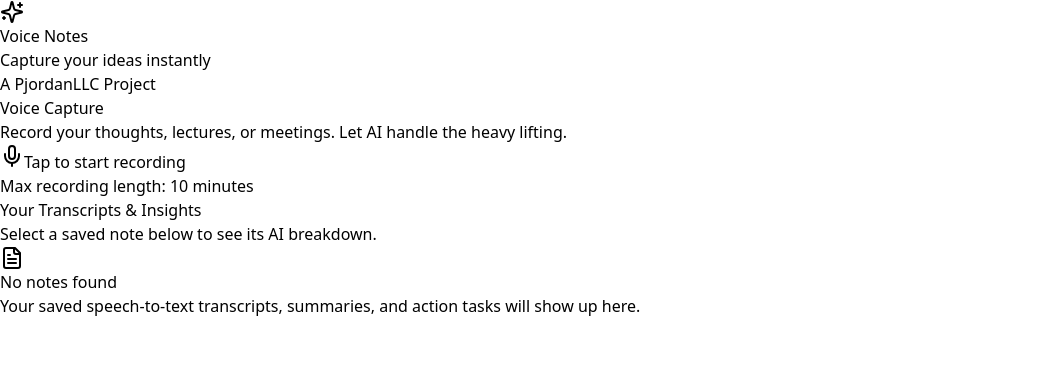
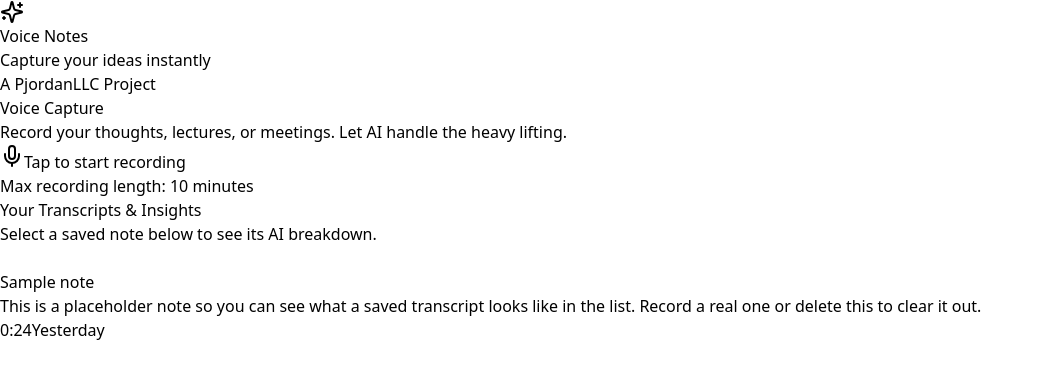
Before and after one commit to Phillipj1/votenotetracker-app, a React (Vite) app in the folder client/: page / in a window 1280 px wide. Shown: the top 378 px of the page, without its empty margins (0-1043 px from the left). Built offline with nearby package versions, Linux system fonts and the light colour scheme.

Commit message:
Update Layout

```diff
--- a/client/src/App.tsx
+++ b/client/src/App.tsx
@@ -1,8 +1,104 @@
 import React, { useState } from 'react';
 import { Mic, FileText, Sparkles, Folder } from 'lucide-react';
 
+
+// ---------------------------------------------
+// Simple inline icons (no extra package needed)
+// ---------------------------------------------
+// These replace Play / Pencil / Trash2 from lucide-react in case that
+// package version doesn't have them available in this project.
+function PlayIcon({ className }: { className?: string }) {
+  return (
+    <svg className={className} viewBox="0 0 24 24" fill="currentColor">
+      <polygon points="6,4 20,12 6,20" />
+    </svg>
+  );
+}
+
+function PencilIcon({ className }: { className?: string }) {
+  return (
+    <svg className={className} viewBox="0 0 24 24" fill="none" stroke="currentColor" strokeWidth={2}>
+      <path d="M11 4H4a2 2 0 0 0-2 2v14a2 2 0 0 0 2 2h14a2 2 0 0 0 2-2v-7" />
+      <path d="M18.5 2.5a2.12 2.12 0 0 1 3 3L12 15l-4 1 1-4z" />
+    </svg>
+  );
+}
+
+function TrashIcon({ className }: { className?: string }) {
+  return (
+    <svg className={className} viewBox="0 0 24 24" fill="none" stroke="currentColor" strokeWidth={2}>
+      <polyline points="3 6 5 6 21 6" />
+      <path d="M19 6l-1 14a2 2 0 0 1-2 2H8a2 2 0 0 1-2-2L5 6" />
+      <path d="M10 11v6M14 11v6" />
+      <path d="M9 6V4a1 1 0 0 1 1-1h4a1 1 0 0 1 1 1v2" />
+    </svg>
+  );
+}
+
+// ---------------------------------------------
+// TYPE for a single saved note
+// ---------------------------------------------
+// Swap/extend this later once real transcription + audio storage is wired up.
+interface Note {
+  id: number;
+  title: string;
+  text: string;
+  duration: string; // e.g. "0:51"
+  date: string; // e.g. "Jul 4"
+}
+
 export default function App() {
   const [isRecording, setIsRecording] = useState(false);
+
+  // Holds all saved notes. Starts with one sample note so you can SEE the
+  // card design right away. Delete this sample note (or clear the array)
+  // once you wire up real recording/transcription.
+  const [notes, setNotes] = useState<Note[]>([
+    {
+      id: 1,
+      title: "Sample note",
+      text: "This is a placeholder note so you can see what a saved transcript looks like in the list. Record a real one or delete this to clear it out.",
+      duration: "0:24",
+      date: "Yesterday",
+    },
+  ]);
+
+  // Called when the mic button is clicked (toggles recording on/off).
+  function toggleRecording() {
+    setIsRecording((prev) => !prev);
+
+    // TODO: this is where real audio recording + AI transcription hooks in.
+    // Once you get a transcript back, add it to the list like this:
+    //
+    // setNotes((prev) => [
+    //   { id: Date.now(), title: "New note", text: transcriptText, duration: "0:00", date: "Today" },
+    //   ...prev,
+    // ]);
+  }
+
+  // Removes a note by id.
+  function deleteNote(id: number) {
+    setNotes((prev) => prev.filter((n) => n.id !== id));
+  }
+
+  // Simple edit using a browser prompt (placeholder — swap for a real modal later).
+  function editNote(id: number) {
+    const note = notes.find((n) => n.id === id);
+    if (!note) return;
+
+    const newText = window.prompt('Edit note:', note.text);
+    if (newText !== null) {
+      setNotes((prev) =>
+        prev.map((n) => (n.id === id ? { ...n, text: newText } : n))
+      );
+    }
+  }
+
+  // Placeholder for playing back a note's audio.
+  function playNote(id: number) {
+    // TODO: hook up real audio playback here (e.g. new Audio(note.audioUrl).play())
+    console.log('Playing note', id);
+  }
 
   return (
     <div className="min-h-screen bg-slate-50 text-slate-900 flex flex-col font-sans">
@@ -13,7 +109,7 @@
           <h1 className="text-xl font-bold tracking-tight text-slate-900">Voice Notes</h1>
         </div>
         <div className="text-sm text-slate-500 font-medium">Capture your ideas instantly</div>
-        <div className="text-lg text-slate-500">A PjordanLLC Project</div>
+        <div className="text-lg text-slate-500">A PjordanLLC Project </div>
       </header>
 
       {/* Main Container */}
@@ -28,7 +124,7 @@
 
           <div className="flex flex-col items-center justify-center gap-4">
             <button
-              onClick={() => setIsRecording(!isRecording)}
+              onClick={toggleRecording}
               className={`w-24 h-24 rounded-full flex items-center justify-center transition-all duration-300 shadow-md ${
                 isRecording
                   ? 'bg-rose-500 hover:bg-rose-600 animate-pulse text-white'
@@ -54,12 +150,60 @@
             <p className="text-sm text-slate-500">Select a saved note below to see its AI breakdown.</p>
           </div>
 
-          {/* Placeholder for when database is empty */}
-          <div className="flex-1 border-2 border-dashed border-slate-200 rounded-xl flex flex-col items-center justify-center p-8 text-center text-slate-400">
-            <FileText className="w-12 h-12 mb-3 text-slate-300" />
-            <p className="font-medium text-slate-600">No notes found</p>
-            <p className="text-xs max-w-xs mt-1">Your saved speech-to-text transcripts, summaries, and action tasks will show up here.</p>
-          </div>
+          {/* If there are no notes yet, show the original empty-state placeholder */}
+          {notes.length === 0 ? (
+            <div className="flex-1 border-2 border-dashed border-slate-200 rounded-xl flex flex-col items-center justify-center p-8 text-center text-slate-400">
+              <FileText className="w-12 h-12 mb-3 text-slate-300" />
+              <p className="font-medium text-slate-600">No notes found</p>
+              <p className="text-xs max-w-xs mt-1">Your saved speech-to-text transcripts, summaries, and action tasks will show up here.</p>
+            </div>
+          ) : (
+            // Otherwise, list out each saved note as a card
+            <div className="flex-1 overflow-y-auto space-y-3">
+              {notes.map((note) => (
+                <div
+                  key={note.id}
+                  className="flex items-start gap-4 border border-slate-200 rounded-xl p-4"
+                >
+                  {/* Play button */}
+                  <button
+                    onClick={() => playNote(note.id)}
+                    className="w-10 h-10 rounded-full bg-indigo-50 hover:bg-indigo-100 flex items-center justify-center flex-shrink-0"
+                  >
+                    <PlayIcon className="w-4 h-4 text-indigo-600" />
+                  </button>
+
+                  {/* Title, transcript text, meta info */}
+                  <div className="flex-1 min-w-0">
+                    <p className="font-semibold text-slate-800">{note.title}</p>
+                    <p className="text-sm text-slate-600 mt-1">{note.text}</p>
+                    <div className="flex gap-3 text-xs text-slate-400 mt-2">
+                      <span>{note.duration}</span>
+                      <span>{note.date}</span>
+                    </div>
+                  </div>
+
+                  {/* Edit / Delete buttons */}
+                  <div className="flex gap-2 flex-shrink-0">
+                    <button
+                      onClick={() => editNote(note.id)}
+                      className="text-slate-400 hover:text-slate-700 p-1"
+                      title="Edit"
+                    >
+                      <PencilIcon className="w-4 h-4" />
+                    </button>
+                    <button
+                      onClick={() => deleteNote(note.id)}
+                      className="text-slate-400 hover:text-rose-600 p-1"
+                      title="Delete"
+                    >
+                      <TrashIcon className="w-4 h-4" />
+                    </button>
+                  </div>
+                </div>
+              ))}
+            </div>
+          )}
         </section>
       </main>
     </div>
```
Also changed, not shown: tailwind.config.js (+7 -1 lines).
